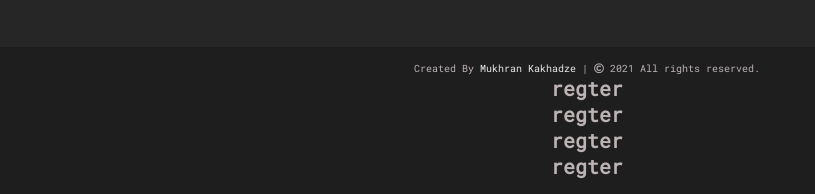
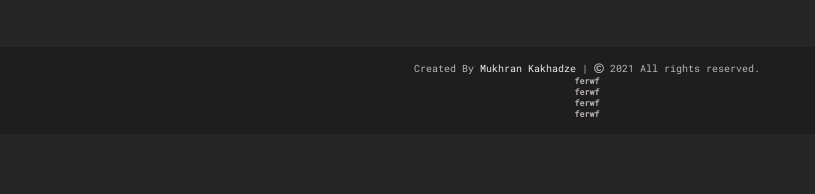
Before and after one commit to Mukhran91/My_Website, a plain HTML site: page index.html in a window 1280 px wide. Shown: the part 4101-4295 px from the top of the page, without its empty margins (53-868 px from the left). After the commit the page ends 4235 px from the top, so only its background shows below. Drawn offline with nearby package versions, Linux system fonts and the light colour scheme.

Commit message:
mukho edit index.html

```diff
--- a/index.html
+++ b/index.html
@@ -243,10 +243,10 @@
             |
             <span class="far fa-copyright"></span>
             2021 All rights reserved.
-            <h1>regter</h1>
-            <h1>regter</h1>
-            <h1>regter</h1>
-            <h1>regter</h1>
+            <h5>ferwf</h5>
+            <h5>ferwf</h5>
+            <h5>ferwf</h5>
+            <h5>ferwf</h5>
         </span>
     </footer>
 
```
